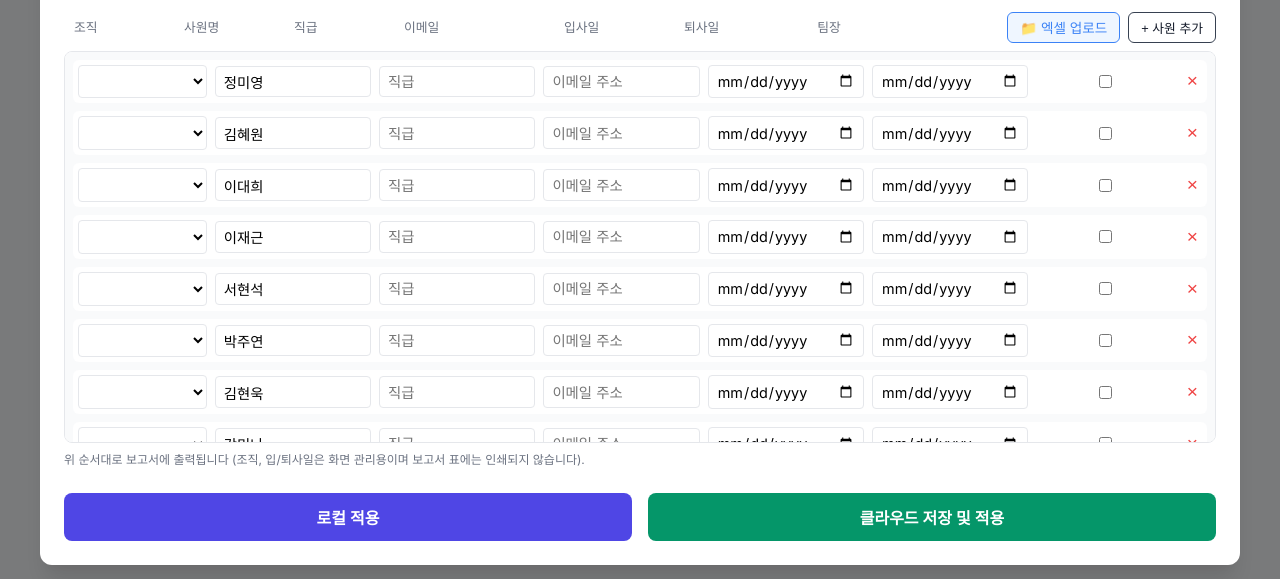
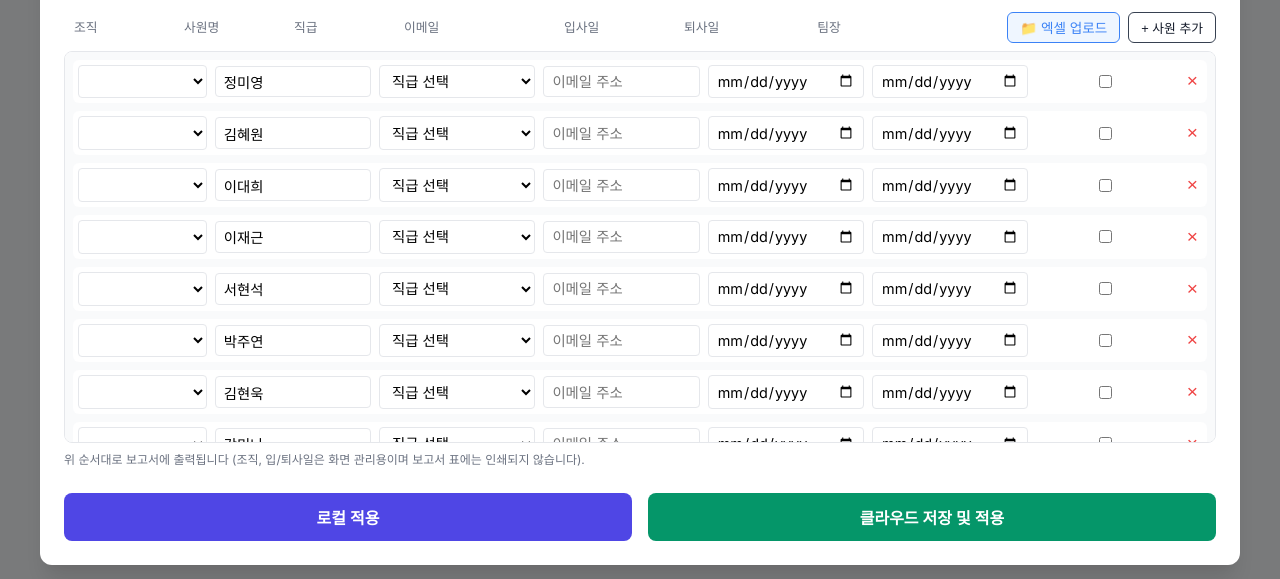
Before and after one commit to learnbook1103-design/dow_manage, a website: page Dow_근태.html in a window 1280 px wide. Both pictures are taken after a click on the button "사원 명단". Shown: the part 155-734 px from the top of the page. Drawn offline with nearby package versions, Linux system fonts and the light colour scheme.

Commit message:
feat: change rank field to dropdown with specific options

```diff
--- a/Dow_근태.html
+++ b/Dow_근태.html
@@ -1617,12 +1617,17 @@ Print Styles (@media print)
                         tempEmployeeConfigList[index].name = norm;
                     });
 
-                    const rankInput = document.createElement('input');
-                    rankInput.type = 'text';
-                    rankInput.placeholder = '직급';
-                    rankInput.style.width = '100px';
-                    rankInput.value = emp.rank || '';
-                    rankInput.addEventListener('change', (e) => {
+                    const rankSelect = document.createElement('select');
+                    rankSelect.className = 'rank-select';
+                    rankSelect.style.width = '100px';
+                    ['직급 선택', '상무', '부장', '과장', '대리', '선임', '사원'].forEach(val => {
+                        const opt = document.createElement('option');
+                        opt.value = val === '직급 선택' ? '' : val;
+                        opt.text = val;
+                        rankSelect.appendChild(opt);
+                    });
+                    rankSelect.value = emp.rank || '';
+                    rankSelect.addEventListener('change', (e) => {
                         tempEmployeeConfigList[index].rank = e.target.value;
                     });
 
@@ -1673,7 +1678,7 @@ Print Styles (@media print)
 
                     row.appendChild(orgSelect);
                     row.appendChild(nameInput);
-                    row.appendChild(rankInput);
+                    row.appendChild(rankSelect);
                     row.appendChild(emailInput);
                     row.appendChild(joinInput);
                     row.appendChild(leaveInput);
```
